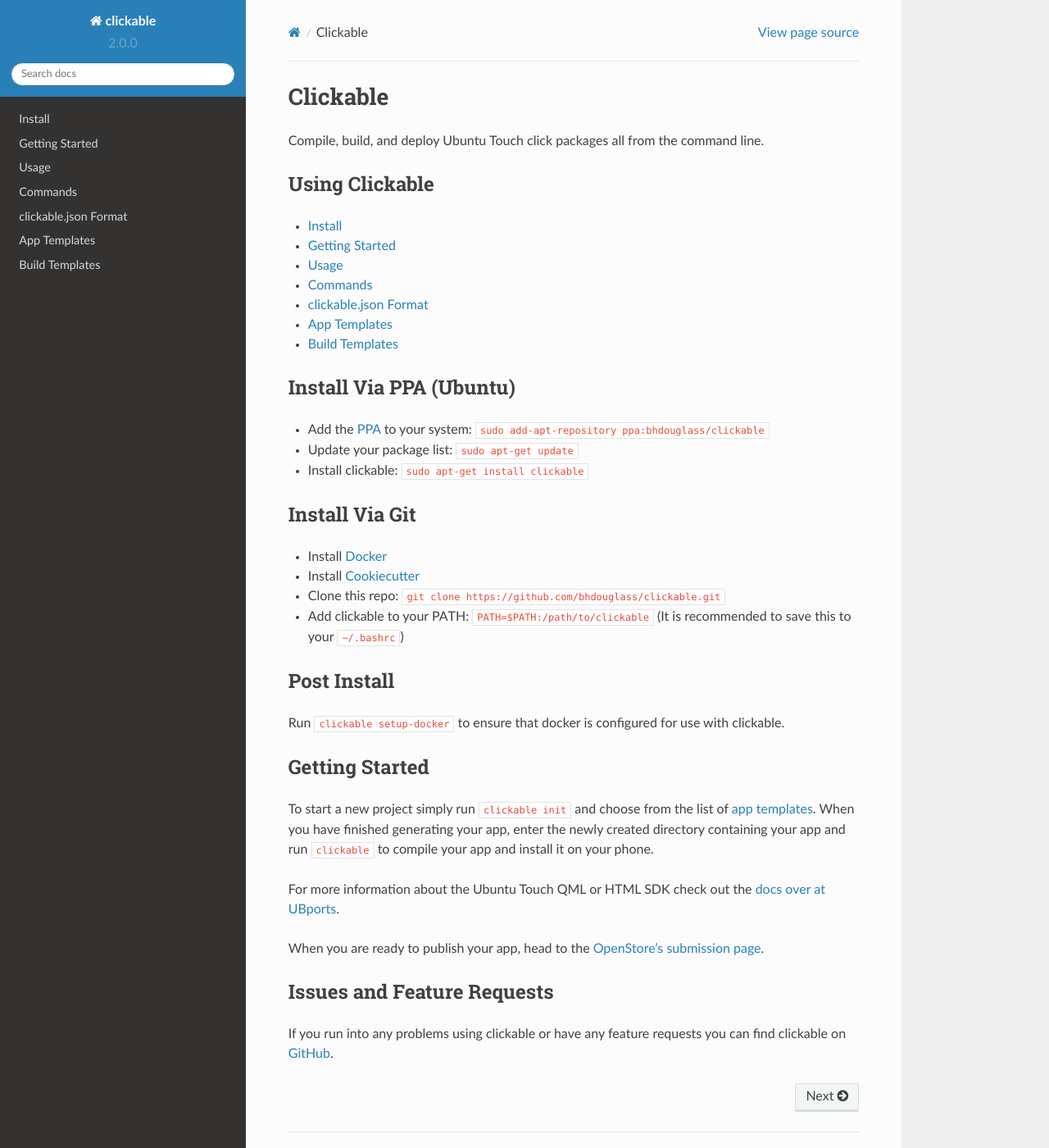
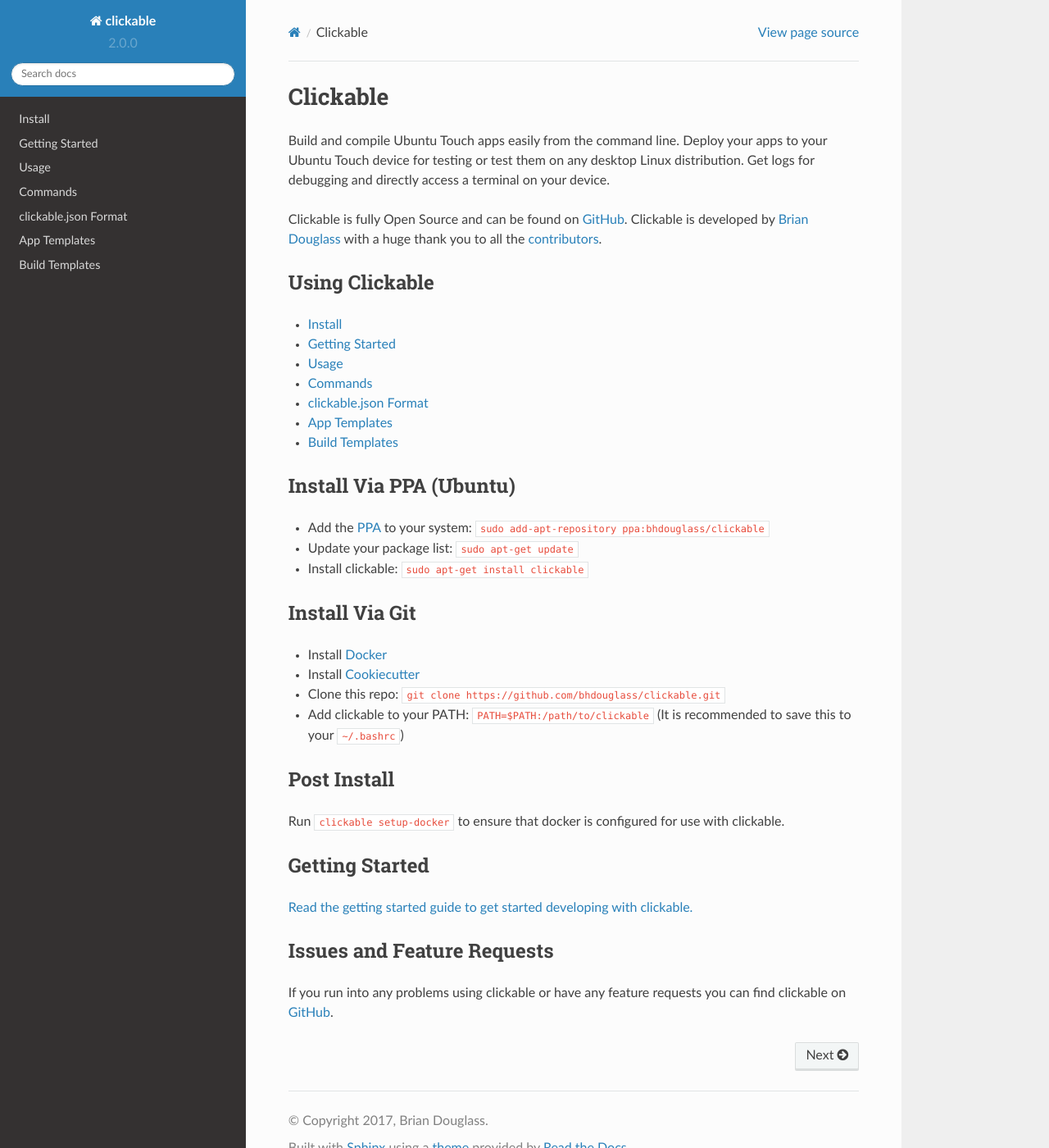
Before and after one commit to bhdouglass/clickable, a Sphinx documentation site: the page built from docs/index.rst, in a window 1280 px wide and 1400 px high. Shown: the whole window at 82% size. Built offline with Sphinx 7.4.7 and the Read the Docs theme 2.0.0, drawn with Linux system fonts in a browser that asks for light colours.

Commit message:
Improved getting started docs

```diff
--- a/docs/index.rst
+++ b/docs/index.rst
@@ -1,7 +1,13 @@
 Clickable
 =========
 
-Compile, build, and deploy Ubuntu Touch click packages all from the command line.
+Build and compile Ubuntu Touch apps easily from the command line. Deploy your
+apps to your Ubuntu Touch device for testing or test them on any desktop Linux
+distribution. Get logs for debugging and directly access a terminal on your device.
+
+Clickable is fully Open Source and can be found on `GitHub <https://github.com/bhdouglass/clickable>`__.
+Clickable is developed by `Brian Douglass <http://bhdouglass.com>`__ with a huge
+thank you to all the `contributors <https://github.com/bhdouglass/clickable/graphs/contributors>`__.
 
 Using Clickable
 ---------------
@@ -41,16 +47,7 @@
 Getting Started
 ---------------
 
-To start a new project simply run ``clickable init`` and choose from the list of
-:ref:`app templates <app-templates>`. When you have finished generating your app,
-enter the newly created directory containing your app and run ``clickable``
-to compile your app and install it on your phone.
-
-For more information about the Ubuntu Touch QML or HTML SDK check out the
-`docs over at UBports <https://api-docs.ubports.com>`__.
-
-When you are ready to publish your app, head to the
-`OpenStore's submission page <https://open.uappexplorer.com/submit>`__.
+:ref:`Read the getting started guide to get started developing with clickable. <getting-started>`
 
 Issues and Feature Requests
 ---------------------------
```
Also changed, not shown: README.md (+2 -1 lines), docs/getting-started.rst (+9 -0 lines).
